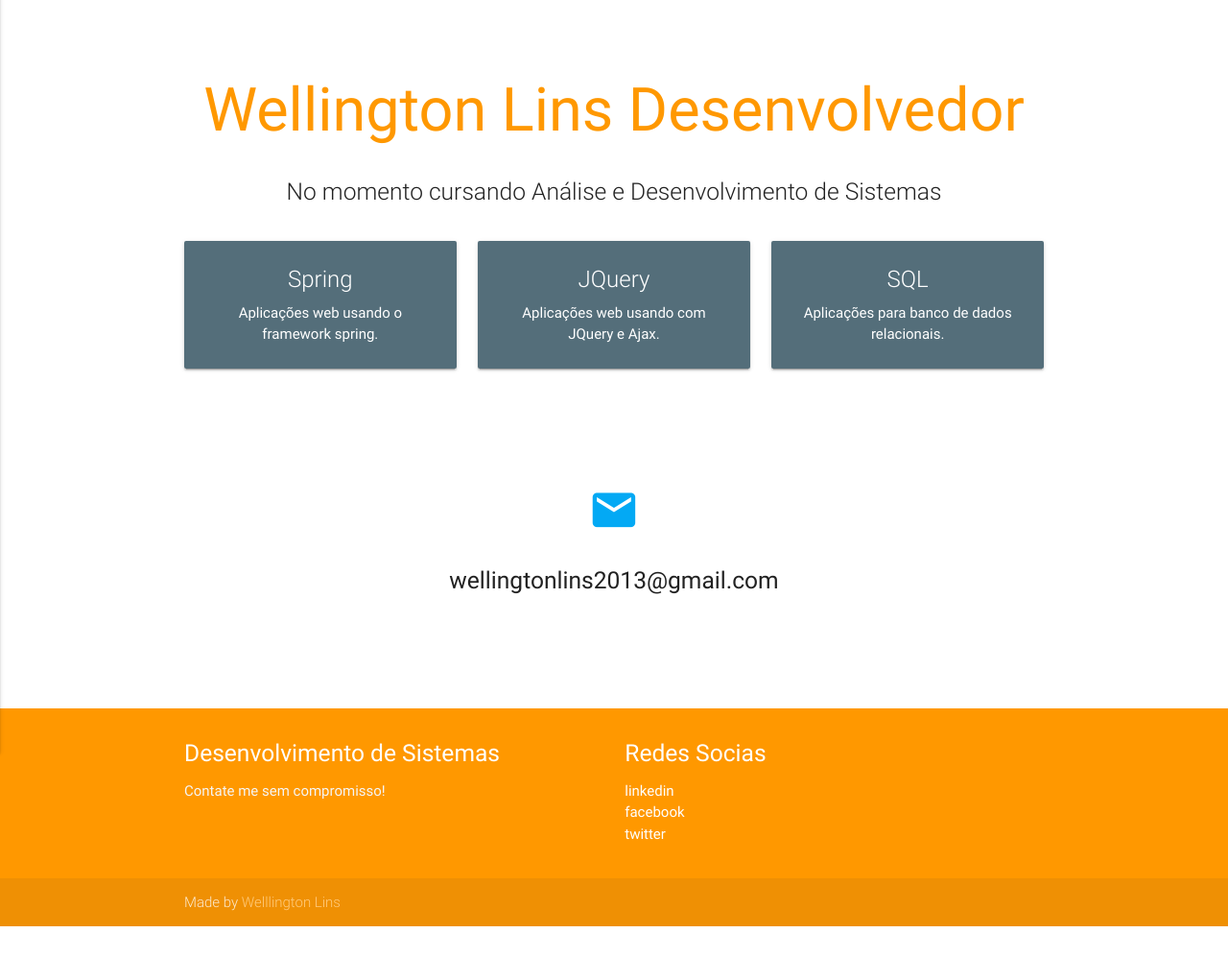
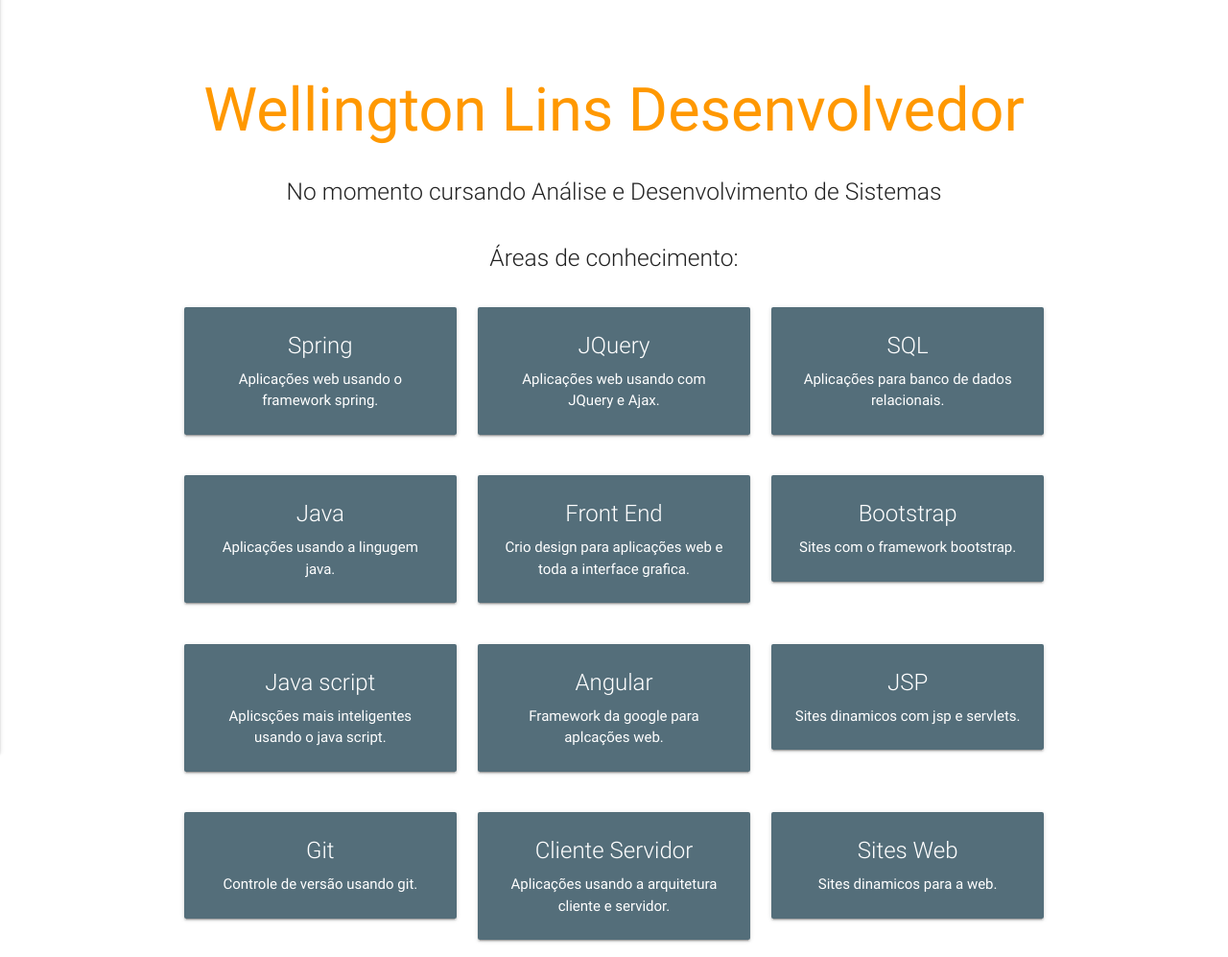
Before and after one commit to WellingtonLins/WellingtonLins.github.io, a plain HTML site: page index.html in a window 1280 px wide. Shown: the part 76-1073 px from the top of the page at 96% size. Before the commit the page ends 1041 px from the top, so only its background shows below. Drawn offline with nearby package versions, Linux system fonts and the light colour scheme.

Commit message:
pagina de habilidades

```diff
--- a/index.html
+++ b/index.html
@@ -31,6 +31,9 @@
         </div>
 
         <div class="row center">
+            <h5 class="header col s12 light">Áreas  de conhecimento:</h5>
+        </div>
+        <div class="row center">
 
             <div class="col s12 m4">
                 <div class="card blue-grey darken-1">
@@ -61,10 +64,121 @@
                     </div>
                 </div>
             </div>
+
+
+        </div>
+
+
+        <div class="row center">
+
+            <div class="col s12 m4">
+                <div class="card blue-grey darken-1">
+                    <div class="card-content white-text">
+                        <span class="card-title">Java</span>
+                        <p>Aplicações usando a lingugem java.</p>
+                    </div>
+                </div>
+
+            </div>
+
+            <div class="col s12 m4">
+                <div class="card blue-grey darken-1">
+                    <div class="card-content white-text">
+                        <span class="card-title">Front End</span>
+                        <p>Crio design para aplicações web e toda a interface grafica.</p>
+                    </div>
+
+                </div>
+            </div>
+
+
+            <div class="col s12 m4">
+                <div class="card blue-grey darken-1">
+                    <div class="card-content white-text">
+                        <span class="card-title">Bootstrap</span>
+                        <p>Sites com o framework bootstrap.</p>
+                    </div>
+                </div>
+            </div>
+
+
+        </div>
+
+
+
+        <div class="row center">
+
+            <div class="col s12 m4">
+                <div class="card blue-grey darken-1">
+                    <div class="card-content white-text">
+                        <span class="card-title">Java script</span>
+                        <p>Aplicsções mais inteligentes usando o java script.</p>
+                    </div>
+                </div>
+
+            </div>
+
+            <div class="col s12 m4">
+                <div class="card blue-grey darken-1">
+                    <div class="card-content white-text">
+                        <span class="card-title">Angular</span>
+                        <p>Framework da google para aplcações web.</p>
+                    </div>
+
+                </div>
+            </div>
+
+
+            <div class="col s12 m4">
+                <div class="card blue-grey darken-1">
+                    <div class="card-content white-text">
+                        <span class="card-title">JSP</span>
+                        <p>Sites dinamicos com jsp e servlets.</p>
+                    </div>
+                </div>
+            </div>
+
+
+        </div>
+
+
+
+        <div class="row center">
+
+            <div class="col s12 m4">
+                <div class="card blue-grey darken-1">
+                    <div class="card-content white-text">
+                        <span class="card-title">Git</span>
+                        <p>Controle de versão usando git.</p>
+                    </div>
+                </div>
+
+            </div>
+
+            <div class="col s12 m4">
+                <div class="card blue-grey darken-1">
+                    <div class="card-content white-text">
+                        <span class="card-title">Cliente Servidor</span>
+                        <p>Aplicações usando a arquitetura cliente e servidor.</p>
+                    </div>
+
+                </div>
+            </div>
+
+
+            <div class="col s12 m4">
+                <div class="card blue-grey darken-1">
+                    <div class="card-content white-text">
+                        <span class="card-title">Sites Web</span>
+                        <p>Sites dinamicos para a web.</p>
+                    </div>
+                </div>
+            </div>
+
+
         </div>
         <br><br>
 
-    </div>
     </div>
 
 
```
Also changed, not shown: img/joe.jpg (added), 1 other file. Lines whose indentation alone changed are shown as unchanged.
